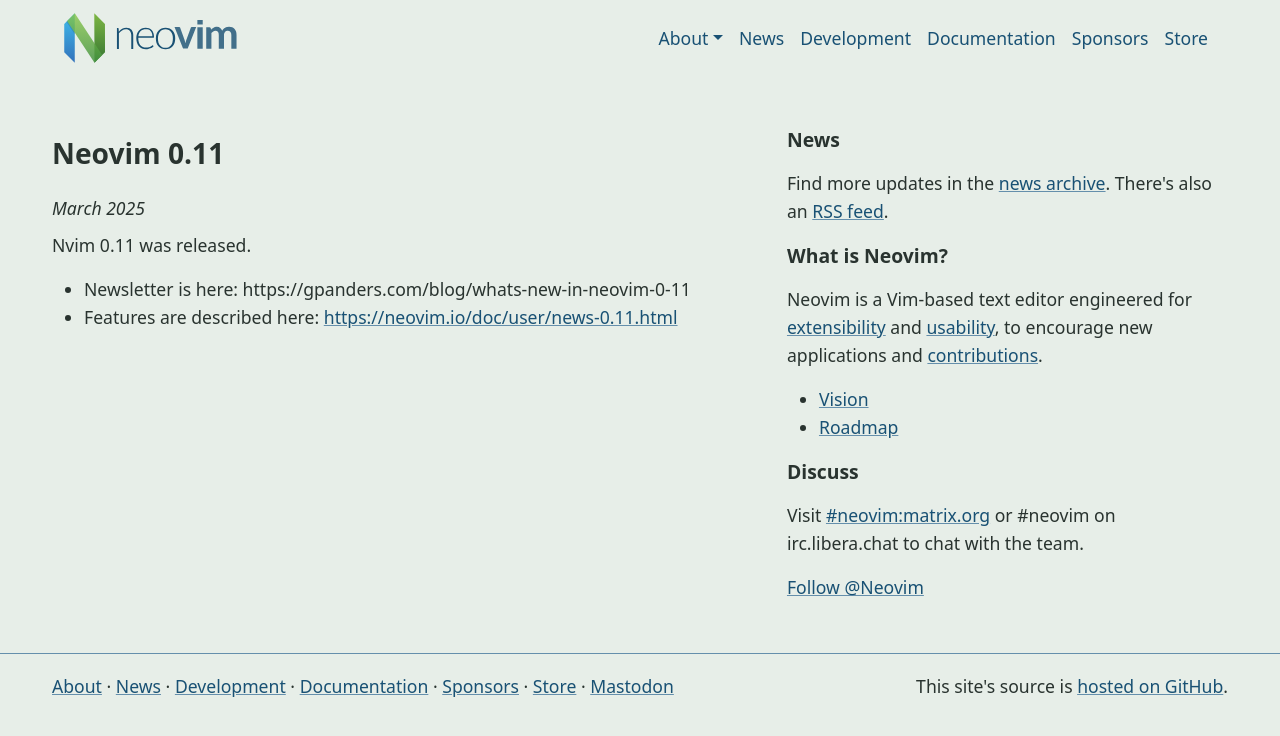
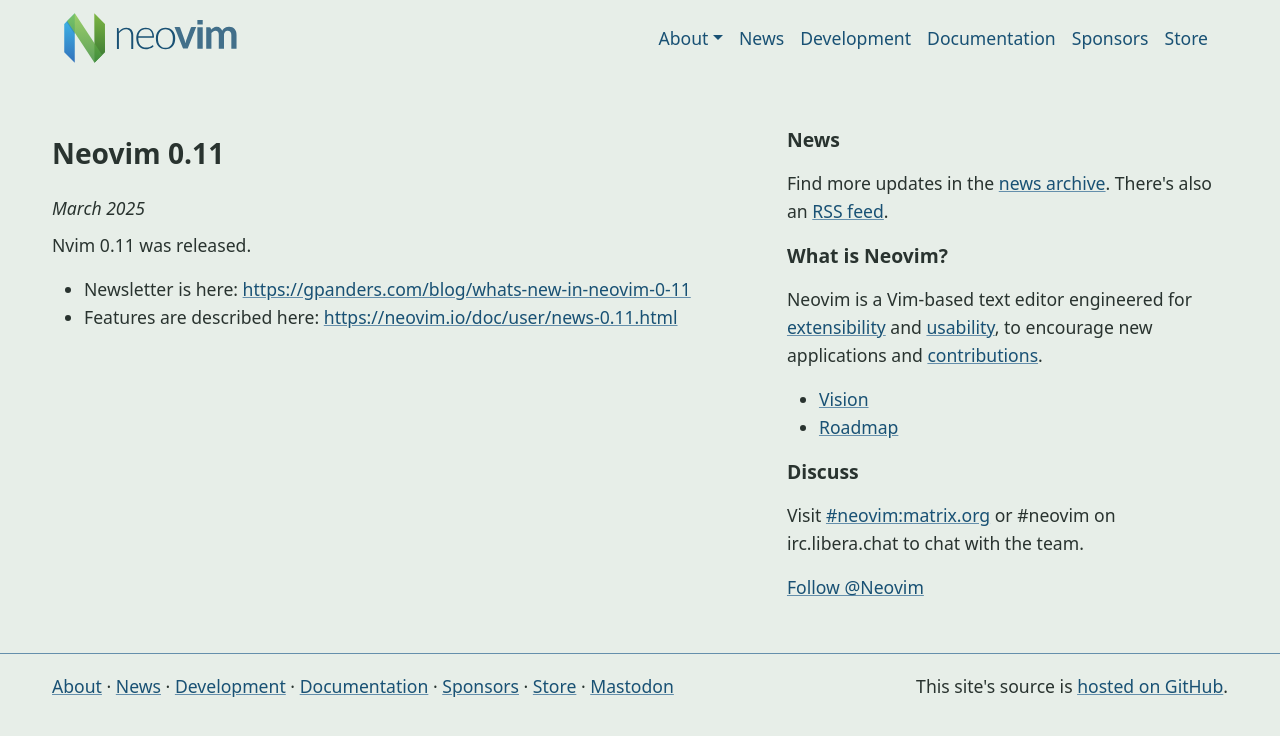
Before and after one commit to neovim/neovim.github.io, a Jekyll site: the page built from _posts/2025-03-22-news.md, in a window 1280 px wide. Shown: the top 736 px of the page. Built offline with Jekyll 4.4.1, drawn with Linux system fonts in a browser that asks for light colours; comment, search, counter and statistics services are not loaded; some of the changed lines change nothing that is shown.

Commit message:
news: hyperlink

```diff
--- a/_posts/2025-03-22-news.md
+++ b/_posts/2025-03-22-news.md
@@ -7,5 +7,5 @@
 
 Nvim 0.11 was released.
 
-- Newsletter is here: https://gpanders.com/blog/whats-new-in-neovim-0-11
+- Newsletter is here: [https://gpanders.com/blog/whats-new-in-neovim-0-11](https://gpanders.com/blog/whats-new-in-neovim-0-11)
 - Features are described here: [https://neovim.io/doc/user/news-0.11.html](https://neovim.io/doc/user/news-0.11.html)
```
